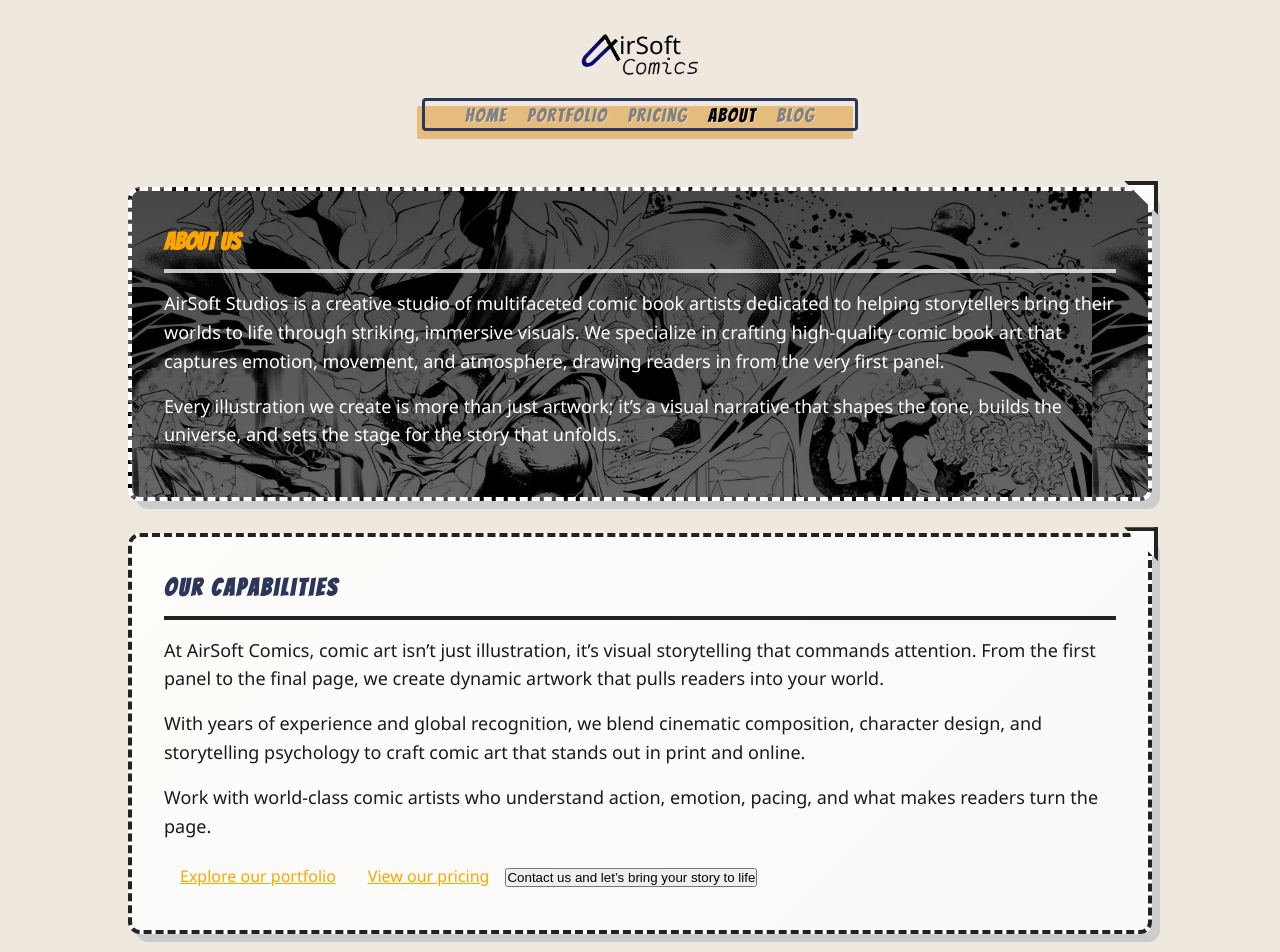
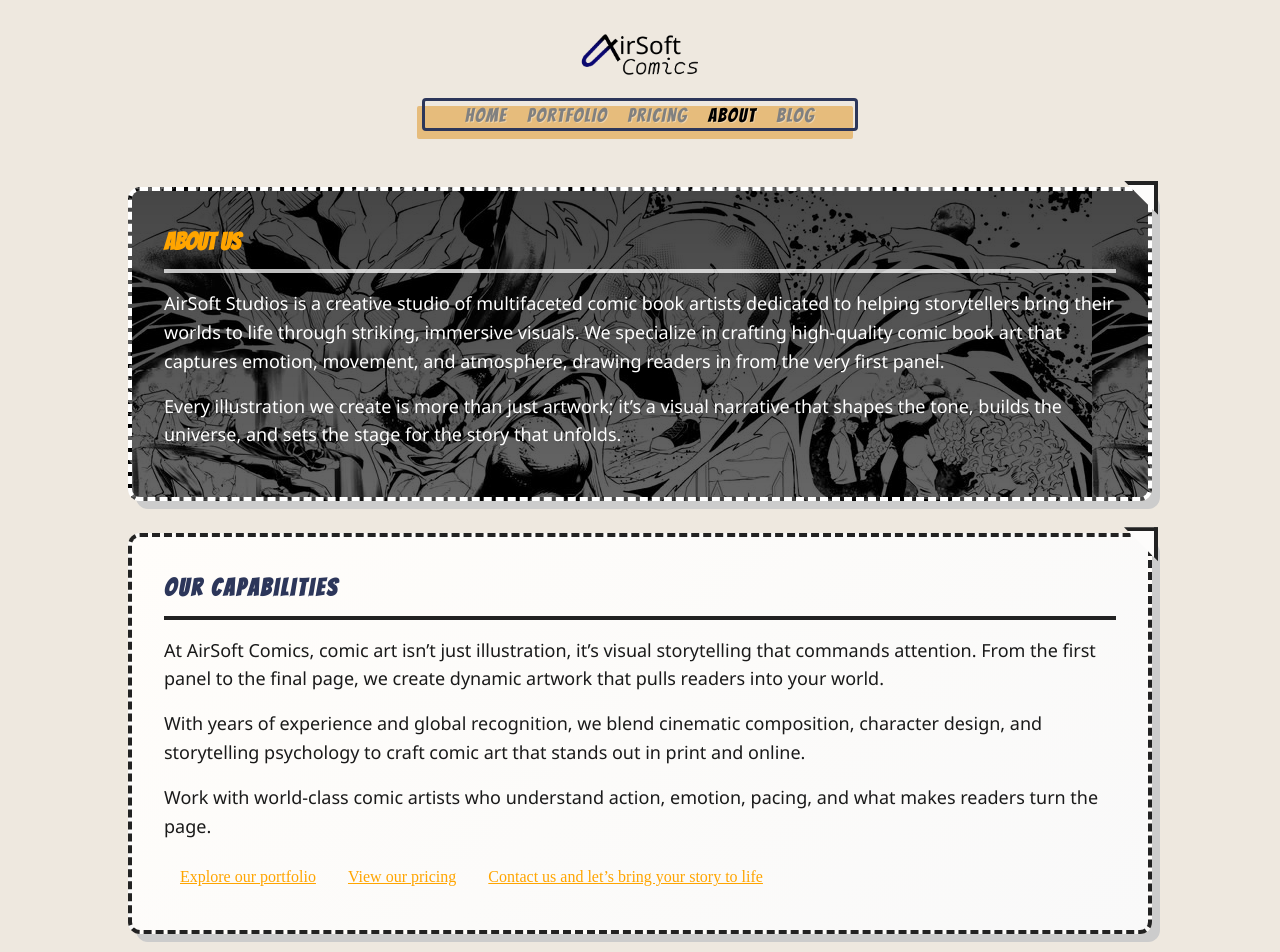
Before and after one commit to maereejay/airsoft-comics, a React (Create React App) app: page /about in a window 1280 px wide. Shown: the top 952 px of the page. Built offline with nearby package versions, Linux system fonts and the light colour scheme.

Commit message:
links fixed

```diff
--- a/src/components/Footer/Footer.css
+++ b/src/components/Footer/Footer.css
@@ -93,7 +93,10 @@
   font-size: 0.9rem;
 }
 
-.mftr-links a {
+.mftr-links button {
+  border: none;
+  background-color: transparent;
+  font-family: var(--font-body);
   margin-left: 18px;
   text-decoration: none;
   font-weight: 700;
@@ -101,9 +104,7 @@
   border-bottom: 2px solid transparent;
 }
 
-.mftr-links a:hover {
-  border-bottom: 2px solid #000;
-}
+
 .contactItem a{
   font-family: var(--font-body);
   color: inherit;
--- a/src/pages/Aboutus.css
+++ b/src/pages/Aboutus.css
@@ -194,7 +194,7 @@ about-us-page > a:hover {
 }
 
 /* Buttons-style links */
-.capabilities-links a {
+.capabilities-links a, .capabilities-links button {
   display: inline-block;
   padding: 0.5rem 1rem;
   border-radius: 8px;
@@ -203,9 +203,13 @@ about-us-page > a:hover {
   color: orange;
   text-decoration: underline;
   cursor: pointer;
+  background-color: transparent;
+  border: none;
+  font-family: var(--font-body);
+  font-size: inherit;
 }
 
-.capabilities-links a:hover {
+.capabilities-links a:hover,.capabilities-links button:hover {
 
   color: red;
 
```
